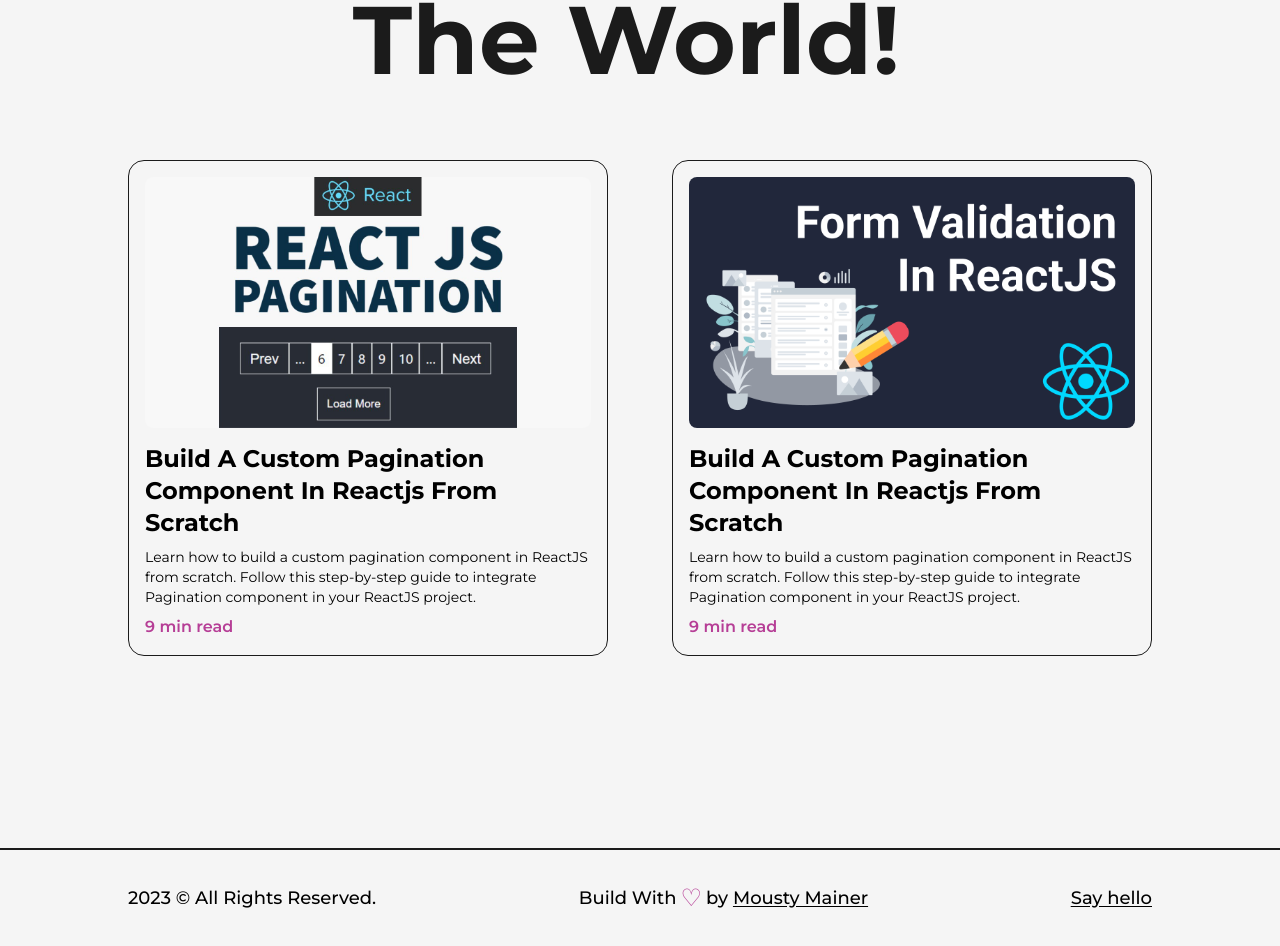
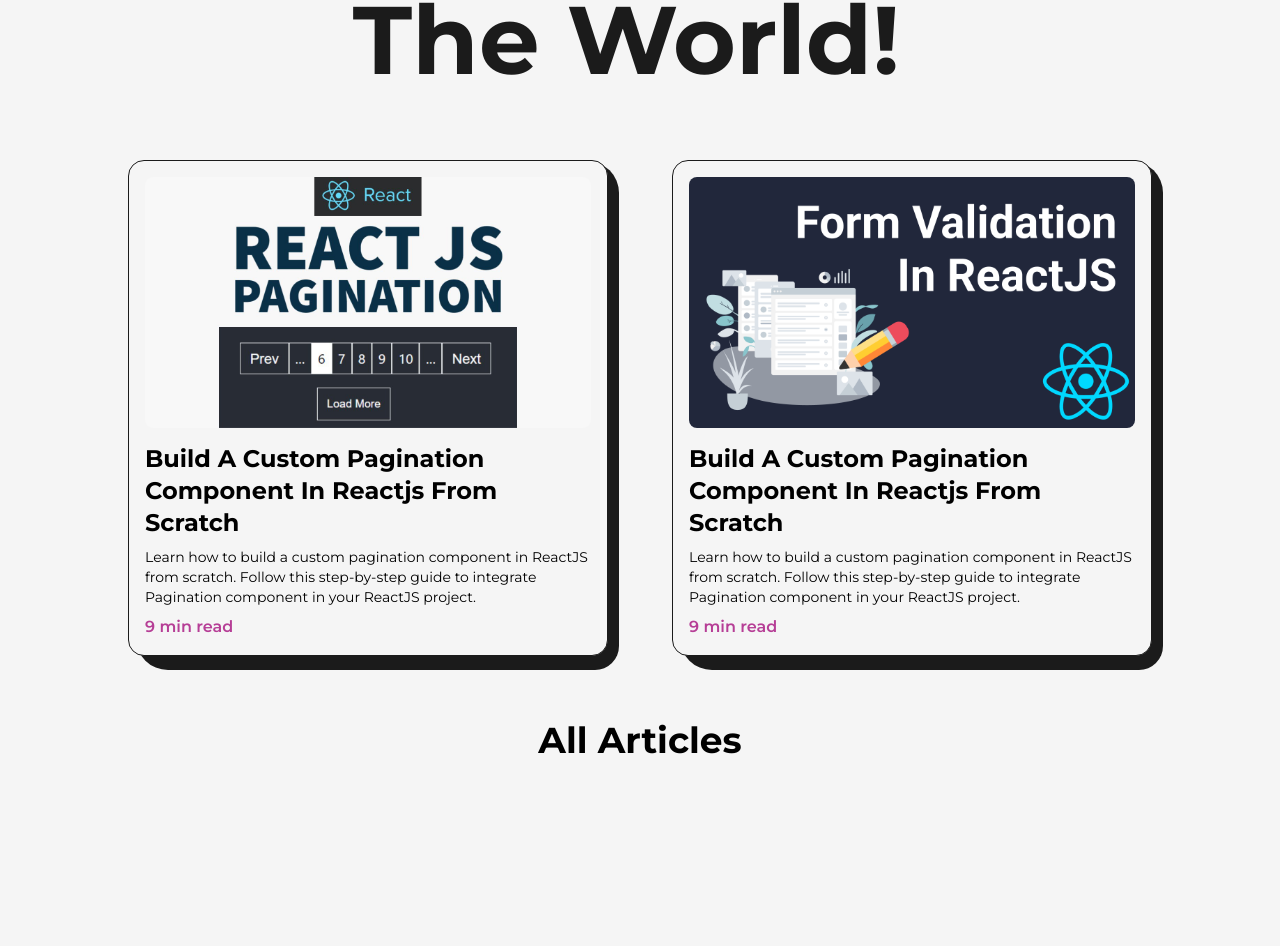
Before and after one commit to mainerprenuer/portfolio_v2, a Next.js app: page /articles in a window 1280 px wide. Shown: the part 264-1210 px from the top of the page. Built offline with nearby package versions, Linux system fonts and the light colour scheme.

Commit message:
...more styling on styling the page

```diff
--- a/src/pages/articles.js
+++ b/src/pages/articles.js
@@ -14,10 +14,15 @@
 const FeaturedArticle = ({img, title, time, summary, link}) => {
 
     return(
-        <li className='col-span-1 w-full p-4 bg-light border border-solid border-dark rounded-2xl'>
+        <li className='relative col-span-1 w-full p-4 bg-light border border-solid border-dark rounded-2xl'>
             <Link href={link} target="_blank"
         className='w-full inline-block  cursor-pointer overflow-hidden rounded-lg'
         >
+
+<div className='absolute top-0 -right-3 -z-10 w-[101%] h-[103%] rounded-[2rem] bg-dark
+         rounded-br-3xl
+         '/>
+
             <FramerImage src={img} alt={title} className="w-full h-auto"
             whileHover={{scale:1.05}}
             transition={{duration:0.2}}
@@ -62,6 +67,7 @@
 link="/"
                      />
                 </ul>
+                <h2 className='font-bold text-4xl w-full text-center my-16'>All Articles</h2>
             </Layout>
         </main>
     </>
```
